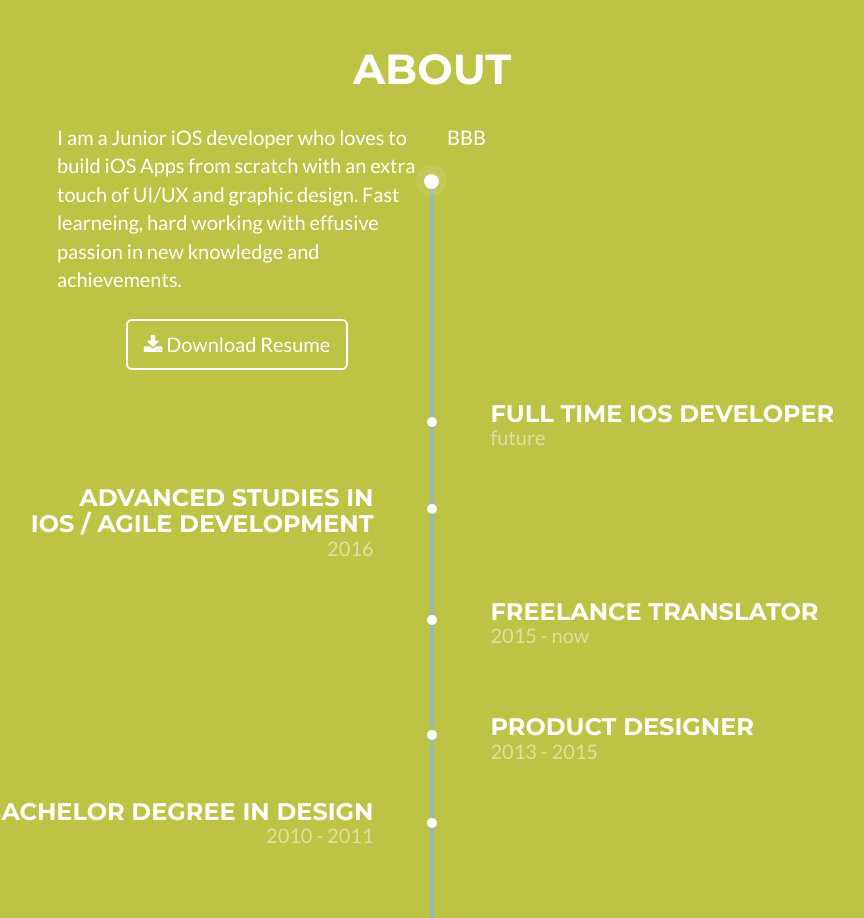
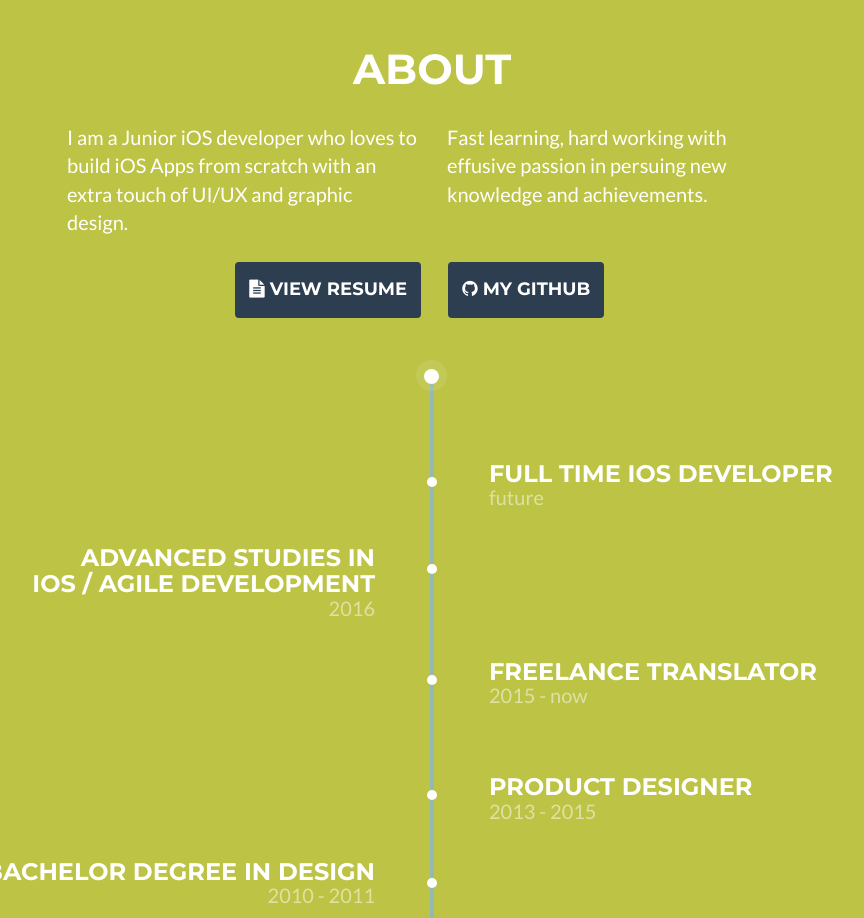
Before and after one commit to kyujyokei/kyujyokei.github.io, a website: page index.html in a window 1280 px wide. Shown: the part 1340-2258 px from the top of the page, without its empty margins (208-1072 px from the left). Drawn offline with nearby package versions, Linux system fonts and the light colour scheme.

Commit message:
Adjusting buttons.

```diff
--- a/index.html
+++ b/index.html
@@ -177,27 +177,39 @@
             </div>
 
 
-            <div class="row">
+             <div class="col-lg-4 col-lg-offset-2">
+                    <p>I am a Junior iOS developer who loves to build iOS Apps from scratch with an extra touch of UI/UX and graphic design. </p>
 
 
-             <div class="col-lg-4 col-lg-offset-2">
-                    <p>I am a Junior iOS developer who loves to build iOS Apps from scratch with an extra touch of UI/UX and graphic design. Fast learneing, hard working with effusive passion in new knowledge and achievements.</p>
-                </div>
-                <div class="col-lg-4">
-                    <p>BBB</p>
-                </div>
-                <div class="col-lg-8 text-center">
-                    <a href="#" class="btn btn-lg btn-outline">
-                        <i class="fa fa-download"></i> Download Resume
-                    </a>
+
                 </div>
 
+                <div class="col-lg-4 ">
+                    <p>Fast learning, hard working with effusive passion in persuing new knowledge and achievements.</p>
+                </div>
+
+                <div class="col-lg-12 text-center">
+                     <a href="https://github.com/kyujyokei/GFEC_Project" class="btn btn-primary btn-outline">
+                        <h4> <i class="fa fa-file-text"></i> View Resume</h4>
+                    </a>
+                    &nbsp;&nbsp;&nbsp;&nbsp;&nbsp;&nbsp;&nbsp;&nbsp;
+                    <a href="https://github.com/kyujyokei/GFEC_Project" class="btn btn-primary btn-outline">
+                        <h4> <i class="fa fa-github"></i> My Github</h4>
+                    </a>
+                    &nbsp;&nbsp;&nbsp;&nbsp;&nbsp;&nbsp;&nbsp;&nbsp;
+                 </div>
+
+
+                <div class="row ">
+                    <p> </p>
+                </div>
                           <section id="cd-timeline" class="cd-container">
                                 <div class="first-pin"></div>
-                                <div class="first-pin bigger"></div>
+                                <div class="first-pin bigger">
+
+                                </div>
                                 <div class="cd-timeline-block">
-                                    <div class="cd-timeline-content is-hidden">
-                                    </div>
+
                                 </div>
                                 <div class="cd-timeline-block">
                                     <div class="cd-timeline-pin is-hidden"></div>
@@ -341,7 +353,7 @@
             <div class="container">
                 <div class="row">
                     <div class="col-lg-12">
-                        Copyright &copy; Your Website 2016
+                        Copyright &copy; Kero Hsieh 2016
                     </div>
                 </div>
             </div>
@@ -416,7 +428,7 @@
                             </div>
                             <p></p>
                             <br/>
-                            <p>Water Log keeps you saturated by reminding user to drink water. Using Arduino and Firebase, it measures the amount of water user drink constantly, then checks if the user is well hydrinated, and finally, file the reports for a overall glance. </p>
+                            <p>Water Log keeps you saturated by reminding user to drink water. Using Arduino and Firebase, it measures the amount of water intake constantly, then checks if the user is well hydrinated, and finally, file the reports for a overall glance. </p>
                             <p></p>
                             <br/>
 
```
